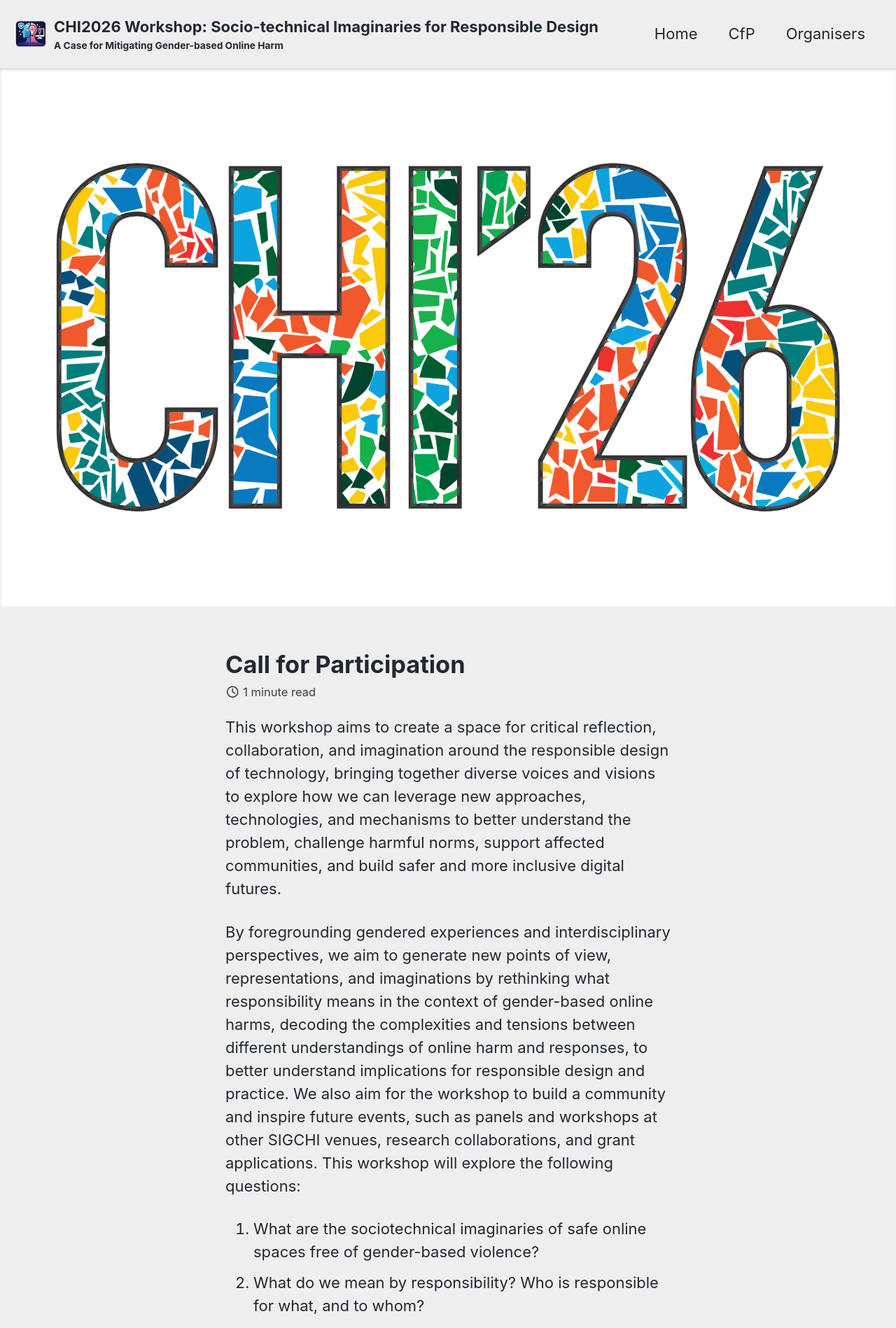
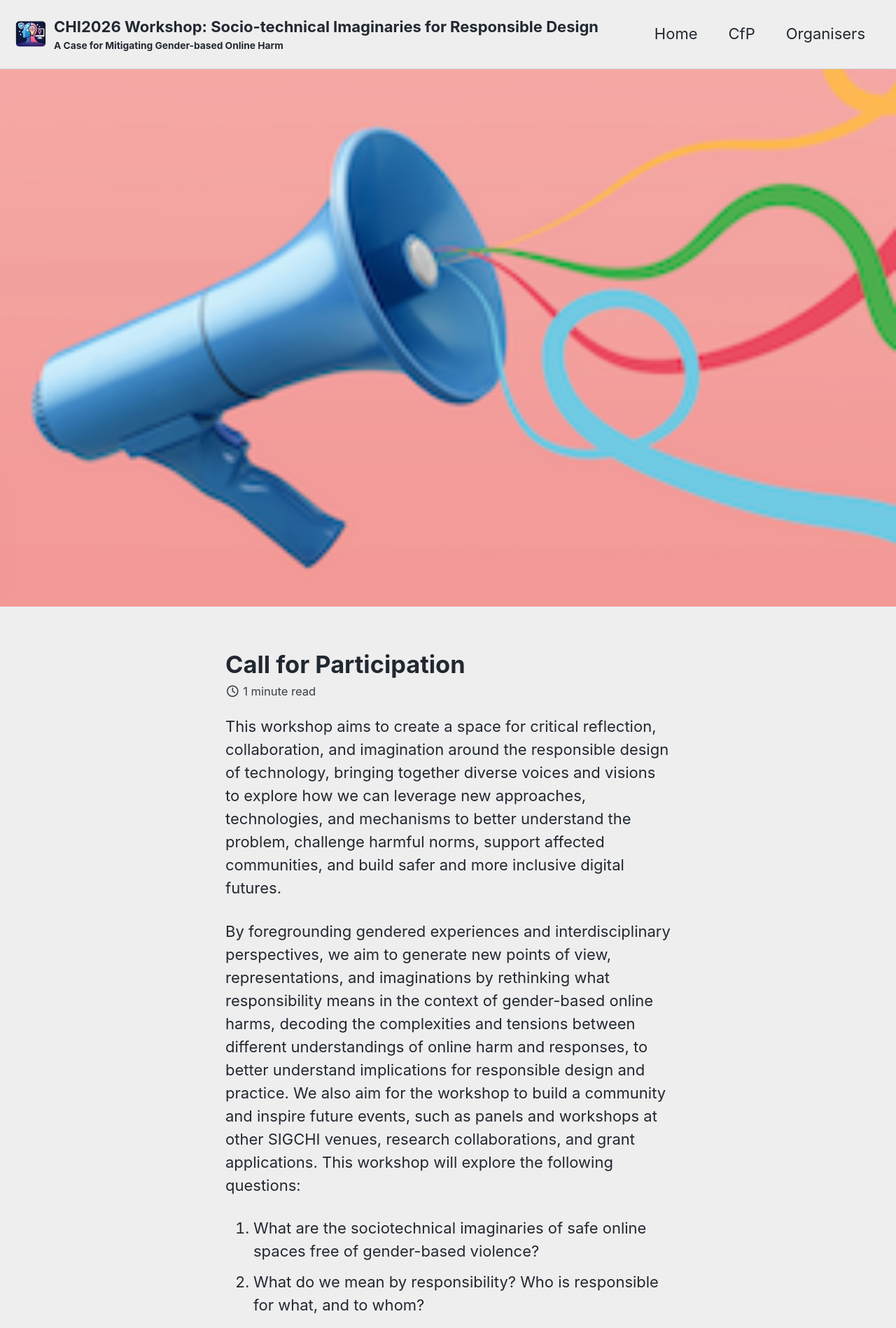
Before and after one commit to ou-cpwo/chi-sird-2026, a Jekyll site: the page built from _posts/2025-12-17-Call-for-participation.md, in a window 1280 px wide. Shown: the top 1898 px of the page at 70% size. Built offline with Jekyll 4.4.1, drawn with Linux system fonts in a browser that asks for light colours; cached includes are drawn as plain includes.

Commit message:
Fix heading image

```diff
--- a/_posts/2025-12-17-Call-for-participation.md
+++ b/_posts/2025-12-17-Call-for-participation.md
@@ -2,7 +2,8 @@
 title: "Call for Participation"
 last_modified_at: 2025-12-17T09:20:02-05:00
 header:
-    image: /assets/images/default_500x300.png
+    teaser: /assets/images/cfp_500x300.png
+    image: /assets/images/cfp_500x300.png
 ---
 
 This workshop aims to create a space for critical reflection, collaboration, and imagination around the responsible design of technology, bringing together diverse voices and visions to explore
```
